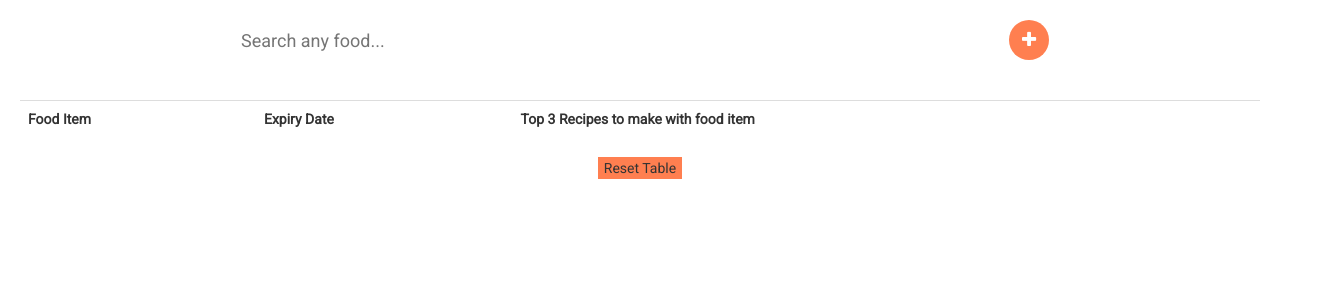
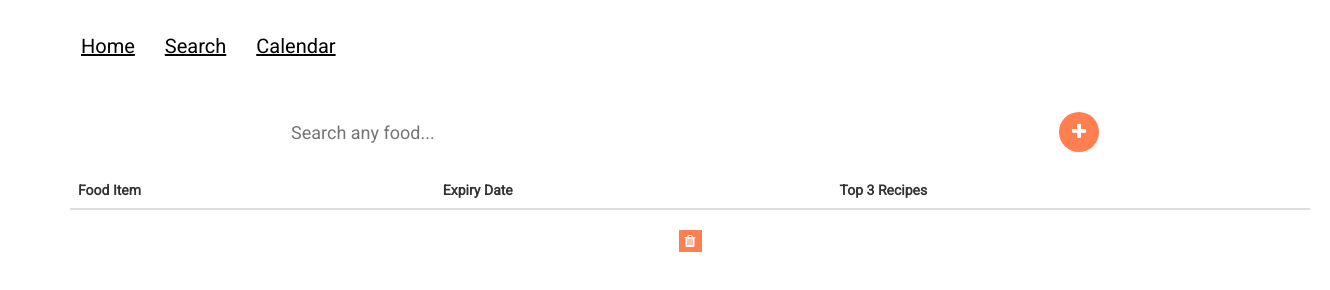
Before and after one commit to riasha0608/FoodApp, a plain HTML site: page search.html in a window 1280 px wide. Shown: the whole page, 1330 px wide, since content can reach past the window. Drawn offline with nearby package versions, Linux system fonts and the light colour scheme.

Commit message:
Add files via upload

```diff
--- a/search.css
+++ b/search.css
@@ -8,6 +8,8 @@ body {
     margin: none;
     height: 100vh;
     width: 100vw;
+    margin-left: 50px;
+    margin-right: 50px;
 }
 
 .searchbar {
@@ -59,3 +61,23 @@ input:focus {
     margin-left: auto;
     border: none;
 }
+
+nav {
+    margin-top: 20px;
+}
+
+nav {
+    margin-left: 50px;
+}
+
+nav div ul li a, nav div ul li a:hover, nav div ul li a:visited {
+    text-decoration: underline;
+    color: black;
+    font-family: "Roboto";
+    font-size: 20px;
+    font-weight: 100;
+}
+
+td {
+    text-align: left;
+}
--- a/search.html
+++ b/search.html
@@ -16,6 +16,30 @@
     <title>Search</title>
 </head>
 <body>
+    <!--<nav class="navbar navbar-expand-lg navbar-light bg-light">
+        <div class="container-fluid">
+            <ul class="navbar-nav">
+                <li class="nav-item">
+                  <a class="nav-link" href="index.html">Home <span class="sr-only">(current)</span></a>
+                </li>
+                <li class="nav-item">
+                  <a class="nav-link" href="search.html">Search</a>
+                </li>
+                <li class="nav-item">
+                  <a class="nav-link" href="calendar.html">Calendar</a>
+                </li>
+            </ul>
+        </div>
+        </nav>-->
+        <nav class="navbar navbar-expand">
+            <div class="container-fluid">
+              <ul class="nav navbar-nav">
+                <li><a href="index.html">Home</a></li>
+                <li><a href="search.html">Search</a></li>
+                <li><a href="calendar.html">Calendar</a></li>
+              </ul>
+            </div>
+          </nav>
     <div class="main">
         <div class="searchbar">
             <input type="text" placeholder="Search any food..." id = "FoodItem">
@@ -23,16 +47,17 @@
         </div>
         <br>
         <div class="tableDiv">
-            <table class = "table" id="foodstoringtable">
-                <tr>
+            <table class = "table" id = "foodTable">
+                <thead>
                     <th>Food Item</th>
-                    <br>
                     <th>Expiry Date</th>
-                    <th>Top 3 Recipes to make with food item</th>
-                </tr>
+                    <th>Top 3 Recipes</th>
+                </thead>
+                <tbody id="foodstoringtable">
+                </tbody>
             </table>
         </div>
-        <button onclick="reset()">Reset Table</button>
+        <button onclick="reset()"><i class = "fa fa-trash"></i></button>
         <script src = "search.js"></script>
     </div>
 </body>
--- a/search.js
+++ b/search.js
@@ -6,18 +6,19 @@ function run() {
 }
 
 function reset() {
-    var rowLength = document.getElementById("foodstoringtable").rows.length;
+    var rowLength = document.getElementById("foodTable").rows.length;
     for (let i = 1; i < rowLength; i++) {
-        document.getElementById("foodstoringtable").deleteRow(i);
+        document.getElementById("foodTable").deleteRow(i);
     }
 }
 
 function appendRow(element) {
     var tbl = document.getElementById('foodstoringtable'); // table reference
     let row = document.createElement("tr");
-    let c1 = document.createElement("td")
-    let c2 = document.createElement("td")
-    let c3 = document.createElement("td")
+    let c1 = document.createElement("td");
+    let c2 = document.createElement("td");
+    let c3 = document.createElement("td");
+
 
     c1.innerText = element;
     c2.innerText = " ";
```
Also changed, not shown: app.js (deleted, +0 -30 lines), index.html (+1 -1 lines).
